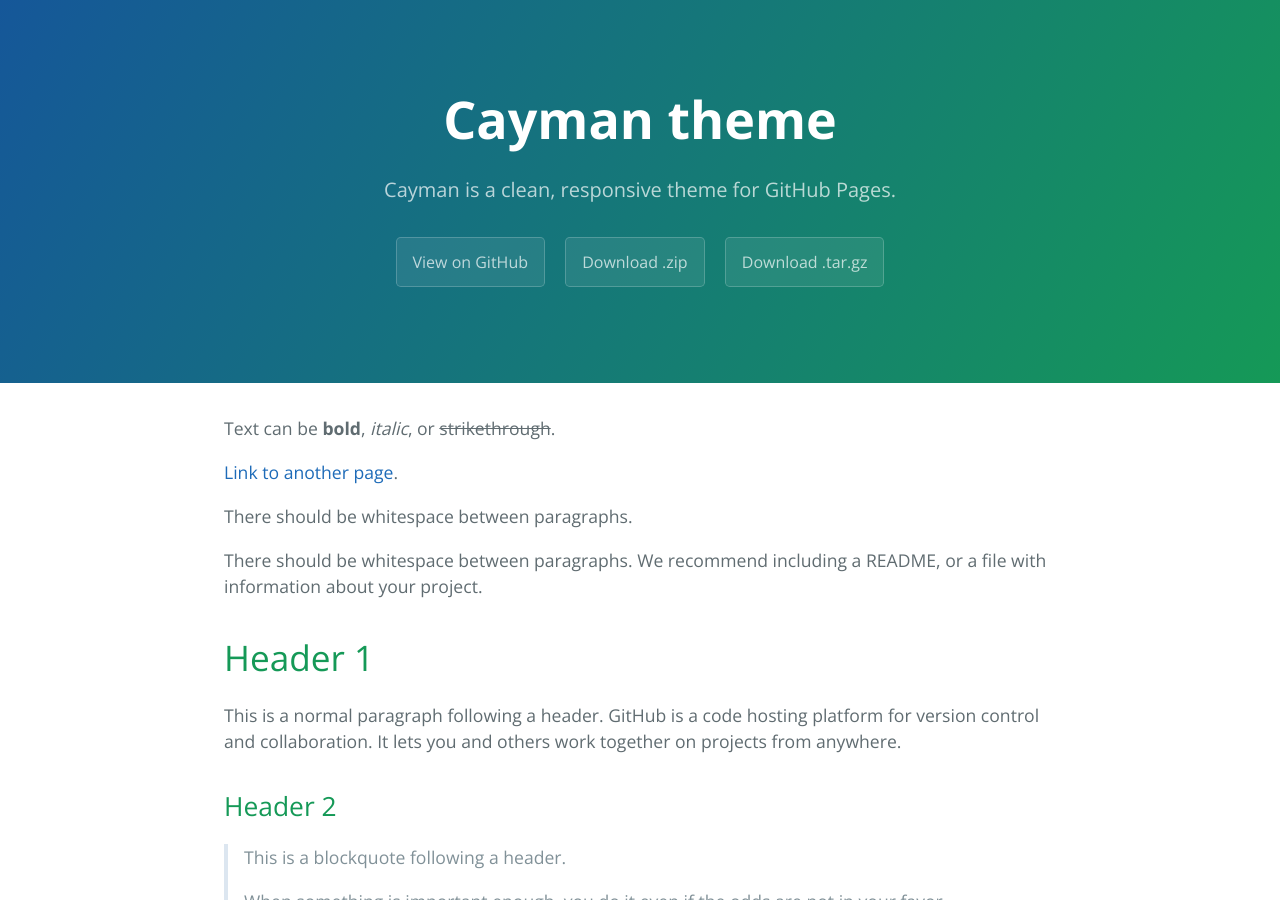
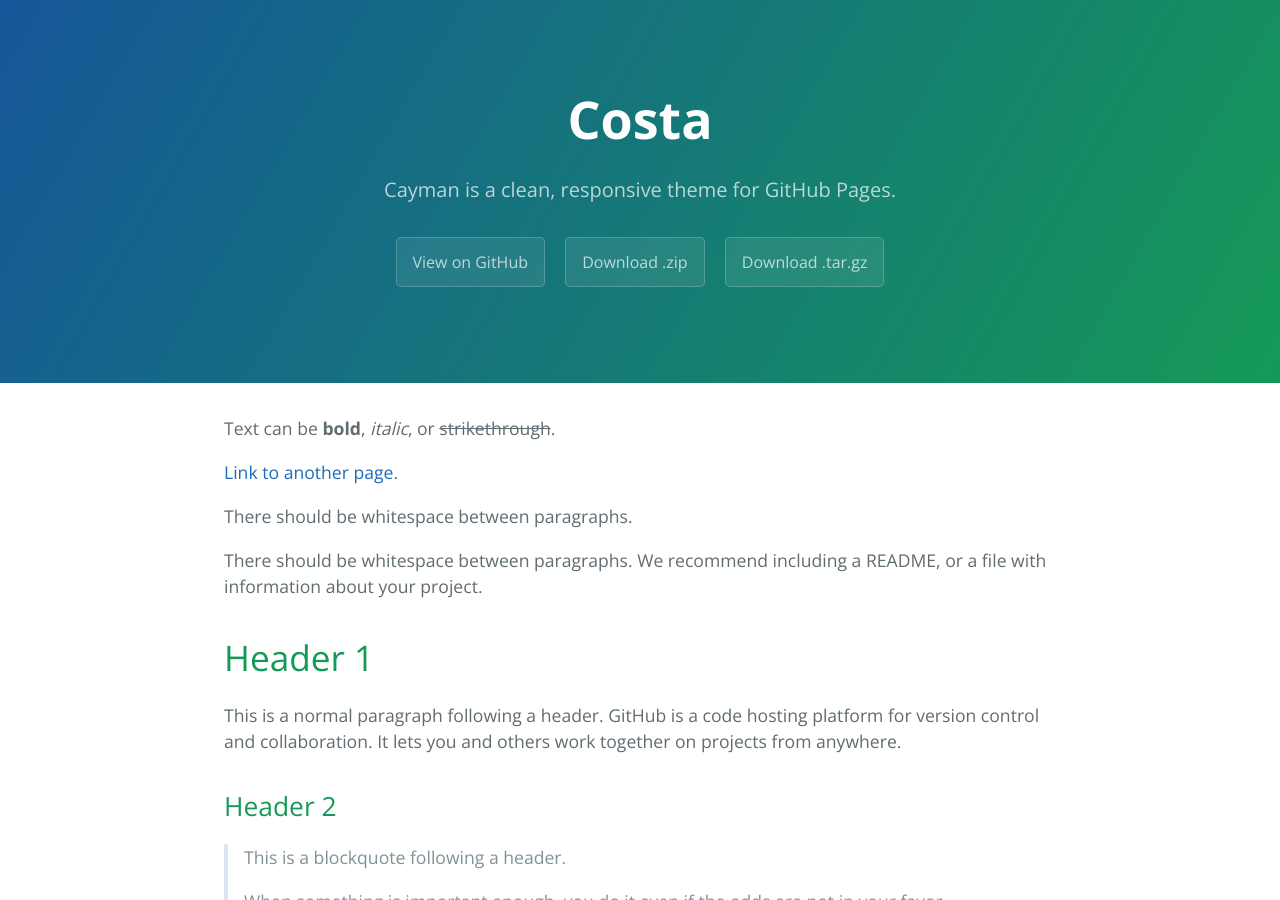
Before and after one commit to fiorecosta/costa.au, a Jekyll site: the page built from index.md, in a window 1280 px wide and 900 px high. Built offline with Jekyll 4.4.1, drawn with Linux system fonts in a browser that asks for light colours.

Commit message:
update title

```diff
--- a/_config.yml
+++ b/_config.yml
@@ -1,4 +1,4 @@
-title: Cayman theme
+title: Costa
 description: Cayman is a clean, responsive theme for GitHub Pages.
 show_downloads: true
 google_analytics:
```
